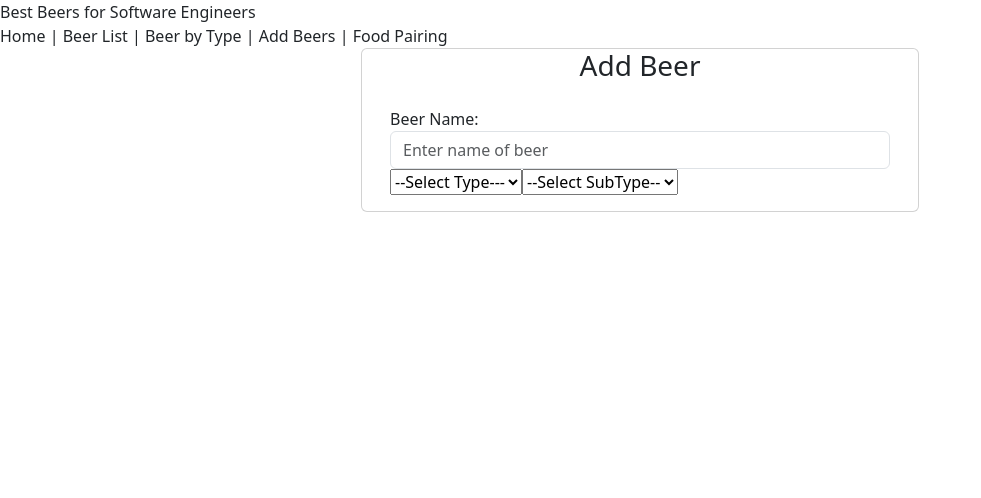
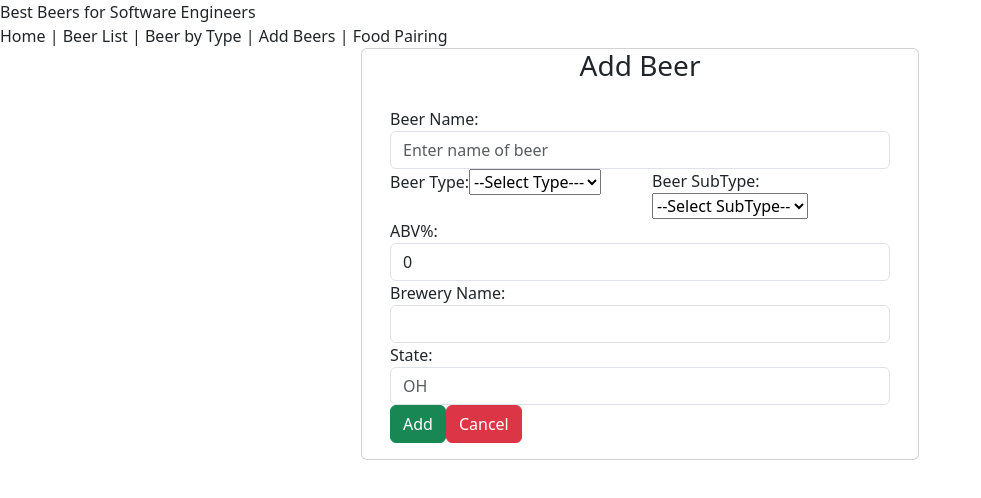
Before and after one commit to TeishaMurray/Capstone_BestBeersForEngineers, a React (Create React App) app in the folder FrontEnd_ReactApp/front-end-app/: page /addbeer in a window 1280 px wide. Shown: the top 498 px of the page, without its empty margins (0-981 px from the left). Built offline with nearby package versions, Linux system fonts and the light colour scheme.

Commit message:
build/fix: add beer component completed

```diff
--- a/FrontEnd_ReactApp/front-end-app/src/App.js
+++ b/FrontEnd_ReactApp/front-end-app/src/App.js
@@ -18,6 +18,7 @@ function App() {
         <div className="container">
           <Switch>
             <Route path="/allbeers" component={ListBeer}></Route>
+            <Route path="/beers" component={ListBeer}></Route>
             <Route path="/addbeer" component={AddBeer}></Route>
             <Route path="/" component={Home}></Route>
           </Switch>
--- a/FrontEnd_ReactApp/front-end-app/src/components/AddBeer.js
+++ b/FrontEnd_ReactApp/front-end-app/src/components/AddBeer.js
@@ -1,4 +1,5 @@
 import React, { Component } from 'react'
+import BeerService from '../services/BeerService';
 // import DropdownMain from './DropdownMain'
 
 export default class AddBeer extends Component {
@@ -16,26 +17,73 @@ export default class AddBeer extends Component {
             selectBT: "",
 
         }
+
+        this.nameHandler = this.nameHandler.bind(this);
+        this.selectChange = this.selectChange.bind(this);
+        this.abvHandler = this.abvHandler.bind(this);
+        this.breweryHandler = this.breweryHandler.bind(this);
+        this.locationHandler = this.locationHandler.bind(this);
+        this.saveBeer = this.saveBeer.bind(this);
+        this.cancelSave = this.cancelSave.bind(this);
     }
 
     componentDidMount() {
         this.setState({
             beerType: [
                 { btype: "Ale", beerSubType: ["Amber", "Berry", "Blonde", "Brown", "Citrus", "Golden", "Hefeweizen", "Pale", "Scotch", "Sour"] },
-                { btype: "IPA", beerSubType:["Berry", "Black", "Citrus", "Coffee", "Double/Imperial", "East Coast", "Hazy", "Session", "West Coast", "Wet-Hopped", "Wood-Aged"] },
-                { btype: "Lager", beerSubType:["Amber/Red", "American", "Bock", "Kolsch", "Pilsner"] },
+                { btype: "IPA", beerSubType: ["Berry", "Black", "Citrus", "Coffee", "Double/Imperial", "East Coast", "Hazy", "Session", "West Coast", "Wet-Hopped", "Wood-Aged"] },
+                { btype: "Lager", beerSubType: ["Amber/Red", "American", "Bock", "Kolsch", "Pilsner"] },
                 { btype: "Porter", beerSubType: ["Baltic", "Blonde", "Coffee", "Mole", "Oatmeal", "Peanut Butter", "Robust", "Smokey"] },
-                { btype: "Stout", beerSubType: ["Barrel-Aged", "Coffee", "Dry Irish", "Imperial", "Milk", "Oatmeal", "Oyster", "Pastry"]},
+                { btype: "Stout", beerSubType: ["Barrel-Aged","Chocolate", "Coffee", "Dry Irish", "Imperial", "Milk", "Oatmeal", "Oyster", "Pastry"] },
             ]
         });
     }
 
+    nameHandler(e) {
+        this.setState({name: e.target.value});
+    }
+
     selectChange(e) {
-        this.setState({selectBT: e.target.value});
+        this.setState({ selectBT: e.target.value });
         //^^set the value to whatever beer type is selected
-        this.setState({beerSubType: this.state.beerType.find(i => i.btype === e.target.value).beerSubType});
+        this.setState({ beerSubType: this.state.beerType.find(i => i.btype === e.target.value).beerSubType });
         //^^find the beer type selected and display dorresponding sub menu
+        //BUG!!!: when i select and then de-select beer type i get an error on line 36; i think there needs to be some sort of conditional
 
+    }
+
+    abvHandler(e) {
+        this.setState({abv: e.target.value});
+    }
+
+    breweryHandler(e) {
+        this.setState({brewery: e.target.value});
+    }
+
+    locationHandler(e) {
+        this.setState({state: e.target.value})
+    }
+
+    saveBeer(e) {
+        e.preventDefault();
+        let beer = {
+            name: this.state.name,
+            type: this.state.type,
+            beerSubType: this.state.beerSubType,
+            abv: this.state.abv,
+            brewery: this.state.brewery,
+            state: this.state.state
+        };
+
+        console.log('beer => ' + JSON.stringify(beer));
+
+        BeerService.createBeer(beer).then(res =>{
+            this.props.history.push('/beers')
+        })
+    }
+
+    cancelSave(e) {
+        this.props.history.push('/allbeers')
     }
 
     render() {
@@ -49,10 +97,12 @@ export default class AddBeer extends Component {
                                 <form>
                                     <div className="form-group">
                                         <label>Beer Name: </label>
-                                        <input placeholder="Enter name of beer" name="name" className="form-control"
+                                        <input type="text" placeholder="Enter name of beer" name="name" className="form-control"
                                             value={this.state.name} onChange={this.nameHandler} />
                                     </div>
-                                    <div className="dropdowns">
+                                    <div className="row">
+                                        <div className="col">
+                                            <label>Beer Type: </label>
                                             <select value={this.state.selectBT} onChange={this.selectChange.bind(this)}>
                                                 <option>--Select Type---</option>
                                                 {
@@ -61,7 +111,10 @@ export default class AddBeer extends Component {
                                                     })
                                                 }
                                             </select>
+                                        </div>
 
+                                        <div className="col">
+                                            <label>Beer SubType: </label>
                                             <select >
                                                 <option >--Select SubType--</option>
                                                 {
@@ -71,10 +124,19 @@ export default class AddBeer extends Component {
                                                 }
                                             </select>
                                         </div>
+                                    </div>
+                                    <label>ABV%: </label>
+                                    <input type="number" step="any" min="1.00" max="67.50" name="abv" className="form-control"
+                                        value={this.state.abv} onChange={this.abvHandler} />
+                                    <label>Brewery Name: </label>
+                                    <input type="text" name="brewery" className="form-control"
+                                        value={this.state.brewery} onChange={this.breweryHandler} />
+                                    <label>State: </label>
+                                    <input type="text" maxLength="2" placeholder="OH" name="state" className="form-control"
+                                        value={this.state.state}  onChange={this.locationHandler} />
 
-                                    {/*
-                                    <button className="btn btn-success" onClick={this.saveStudent}> Save </button>
-                                    <button className="btn btn-danger" onClick={this.cancel.bind(this)}> Cancel </button>                     */}
+                                    <button className="btn btn-success" onClick={this.saveBeer}> Add </button>
+                                    <button className="btn btn-danger" onClick={this.cancelSave}> Cancel </button>
                                 </form>
                             </div>
                         </div>
--- a/FrontEnd_ReactApp/front-end-app/src/services/BeerService.js
+++ b/FrontEnd_ReactApp/front-end-app/src/services/BeerService.js
@@ -1,6 +1,6 @@
 import axios from "axios";
 
-const BEER_API_BASE_URL ="http://localhost:8081/api/";
+const BEER_API_BASE_URL ="http://localhost:8081/api";
 
 class BeerService {
 
@@ -9,7 +9,7 @@ class BeerService {
         }
 
         createBeer(beer){
-            return axios.post(BEER_API_BASE_URL+"/addbeer",beer)
+            return axios.post(BEER_API_BASE_URL+"/addbeer", beer)
         }
 
         getBeerByName(name){
```
Also changed, not shown: FrontEnd_ReactApp/front-end-app/src/components/DropdownMain.js (deleted, +0 -38 lines), 1 other file (tests, documents, lock files or other folders). Lines whose indentation alone changed are shown as unchanged.
